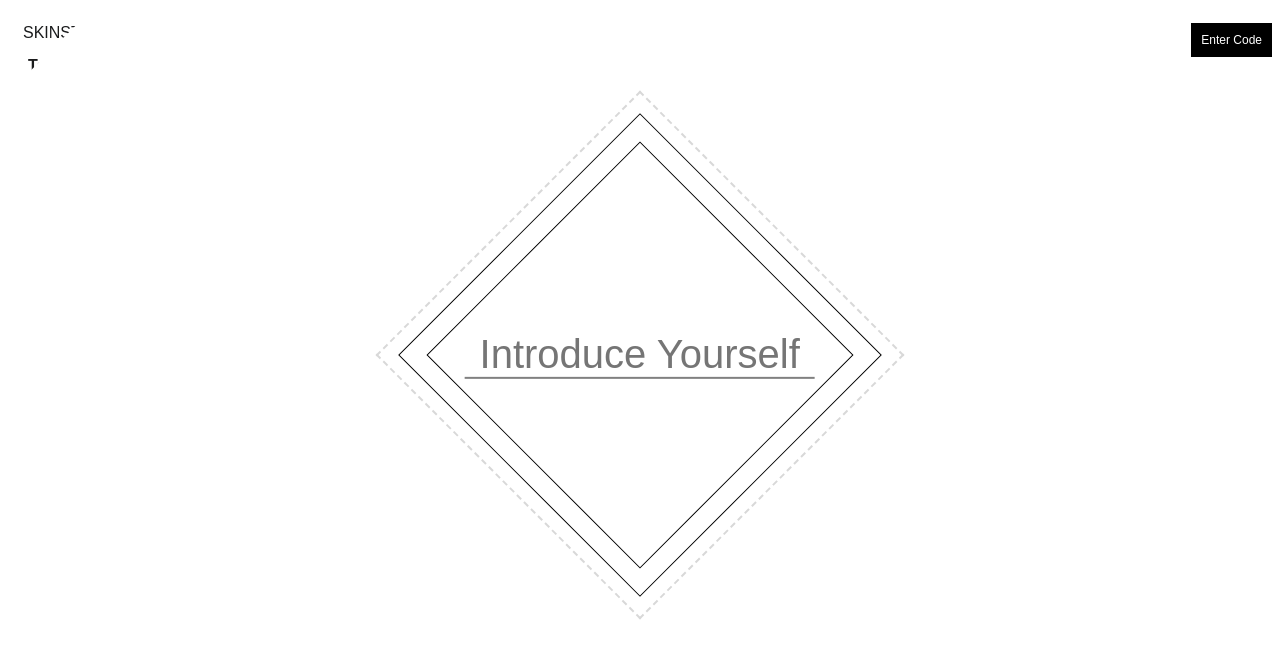
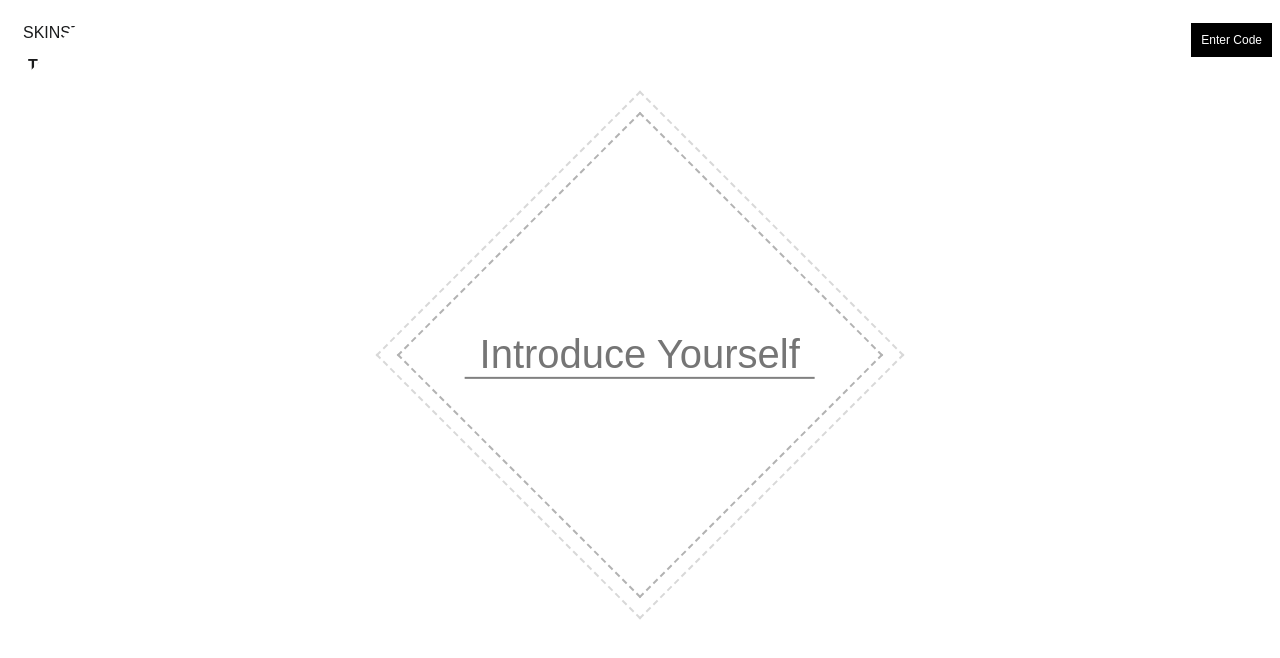
Before and after one commit to KamalRaghe/Skinstric, a Next.js app: page /testing in a window 1280 px wide. Shown: the top 658 px of the page. Built offline with nearby package versions, Linux system fonts and the light colour scheme.

Commit message:
first commit

```diff
--- a/app/testing/page.js
+++ b/app/testing/page.js
@@ -10,9 +10,9 @@ export default function Home() {
     </div>
     <div style={{fontWeight:"bold",position:"relative",left:"20px"}} >To START ANALYSIS</div>
       <div className="center" style={{width:"100%",height:"70vh",transform:"rotate(45deg)"}} >
-        <div className="border center" style={{width:"370px",height:"370px", border:"2px dashed rgba(128,128,128,0.3)"}} >
-            <div className="border center" style={{width:"340px",height:"340px",opacity:"1"}} >
-                <div className="border center" style={{width:"300px",height:"300px"}}>
+        <div className="center" style={{width:"370px",height:"370px", border:"2px dashed rgba(128,128,128,0.3)"}} >
+            <div className="center" style={{width:"340px",height:"340px",border:"2px dashed rgba(128,128,128,0.6)"}} >
+                <div className="center" style={{width:"300px",height:"300px"}}>
                     <input placeholder="Introduce Yourself"
                     className="center"
                     style={{
```
